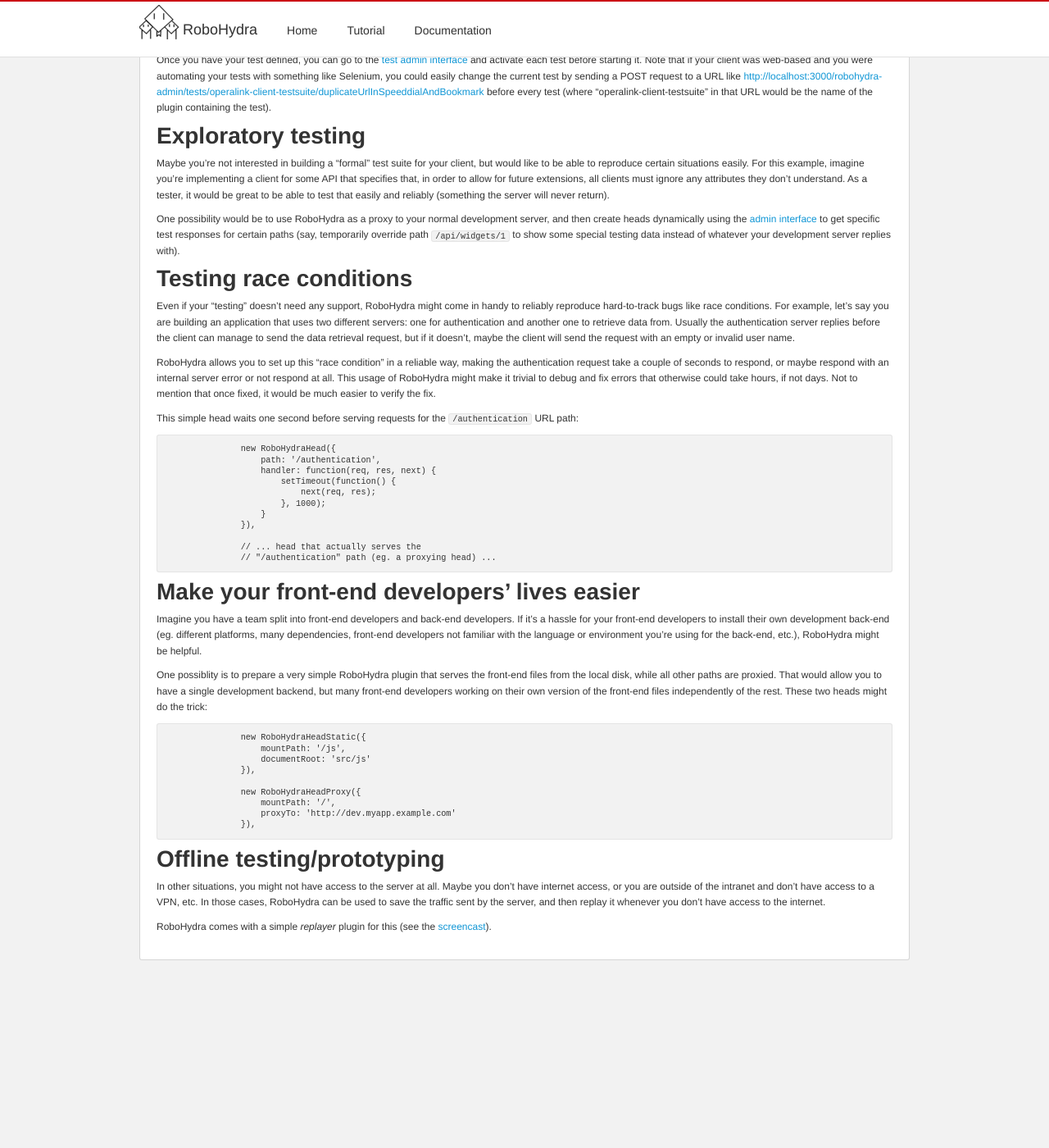
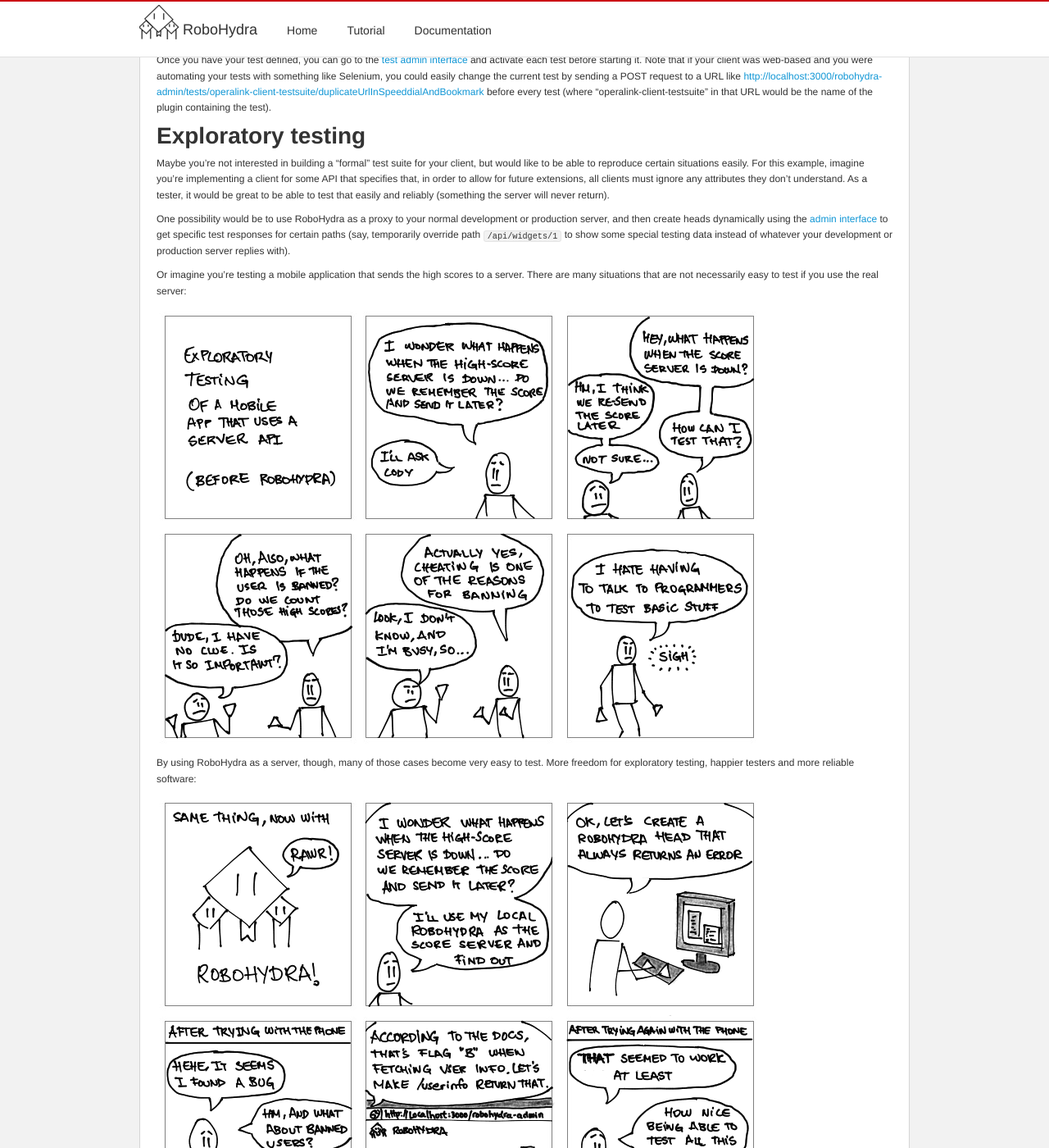
Before and after one commit to robohydra/robohydra, a Jekyll site: the page built from usecases/index.md, in a window 1280 px wide and 1400 px high, scrolled down 2291 px. Shown: the whole window at 82% size. Built offline with Jekyll 4.4.1, drawn with Linux system fonts in a browser that asks for light colours; before the commit the page ends 3482 px from its top, so only the background shows below that.

Commit message:
Add exploratory testing comic

```diff
--- a/usecases/index.md
+++ b/usecases/index.md
@@ -127,11 +127,23 @@ tester, it would be great to be able to test that easily and reliably
 (something the server will never return).
 
 One possibility would be to use RoboHydra as a proxy to your normal
-development server, and then create heads dynamically using the [admin
-interface](http://localhost:3000/robohydra-admin) to get specific test
-responses for certain paths (say, temporarily override path
-`/api/widgets/1` to show some special testing data instead of whatever
-your development server replies with).
+development or production server, and then create heads dynamically using
+the [admin interface](http://localhost:3000/robohydra-admin) to get
+specific test responses for certain paths (say, temporarily override
+path `/api/widgets/1` to show some special testing data instead of
+whatever your development or production server replies with).
+
+Or imagine you're testing a mobile application that sends the high
+scores to a server. There are many situations that are not necessarily
+easy to test if you use the real server:
+
+<img src="../static/img/exploratory-comic1.png" />
+
+By using RoboHydra as a server, though, many of those cases become
+very easy to test. More freedom for exploratory testing, happier
+testers and more reliable software:
+
+<img src="../static/img/exploratory-comic2.png" />
 
 
 Testing race conditions
```
Also changed, not shown: static/img/exploratory-comic1.png (added), static/img/exploratory-comic2.png (added).
